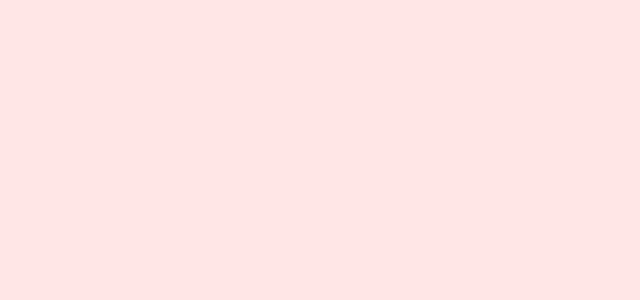
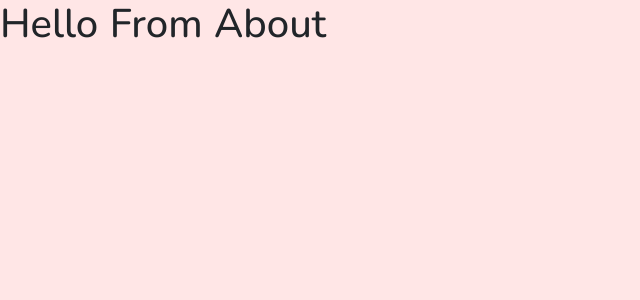
Before and after one commit to nizammarwadi/madu-store, a Nuxt app: page /about in a window 1280 px wide. Before the commit this address had no page. Shown: the top 300 px of the page, without its empty margins (0-640 px from the left). Built offline with nearby package versions, Linux system fonts and the light colour scheme.

Commit message:
add page about

```diff
--- /dev/null
+++ b/pages/about.vue
@@ -0,0 +1,15 @@
+<template>
+  <div>
+      <h1>Hello From About</h1>
+  </div>
+</template>
+
+<script>
+export default {
+
+}
+</script>
+
+<style>
+
+</style>
```
